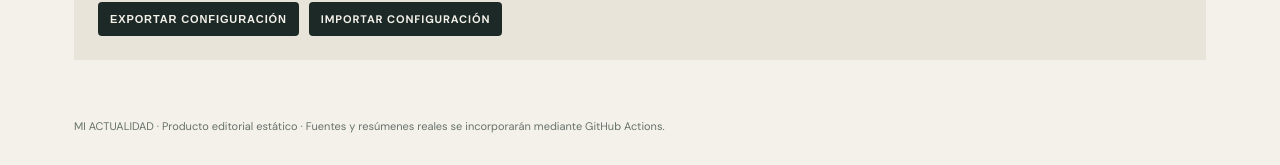
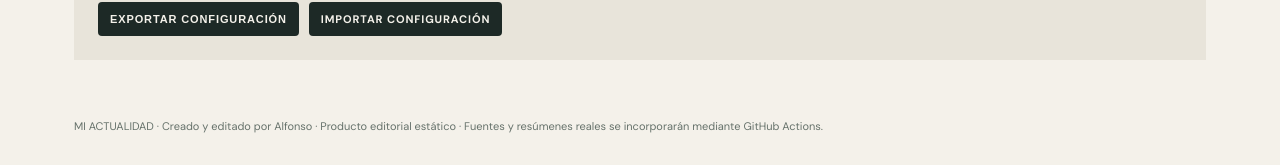
Before and after one commit to jalfpozuelo-alt/mi-actualidad, a React (Vite) app: page / in a window 1280 px wide. Shown: the part 1975-2140 px from the top of the page. Built offline with nearby package versions, Linux system fonts and the light colour scheme.

Commit message:
ui: add discreet creator credit

```diff
--- a/src/main.tsx
+++ b/src/main.tsx
@@ -29,7 +29,7 @@ function App(){
  <div className="countryBar"><button className="filterToggle" onClick={()=>setFilterOpen(!filterOpen)} aria-expanded={filterOpen}>FILTRAR PAÍSES <span>{selected.length}/{countries.length}</span>⌄</button>{filterOpen&&<div className="countryMenu">{countries.map(c=><label key={c}><input type="checkbox" checked={selected.includes(c)} onChange={e=>setSelected(e.target.checked?[...selected,c]:selected.filter(x=>x!==c))}/>{flags[c]} {c}</label>)}<button className="closeFilter" onClick={()=>setFilterOpen(false)}>LISTO</button></div>}</div>
  <main><div className="toolbar"><div><span>Edición: {edition}{editionTime&&<> · {editionTime} h</>} · {stories.filter(s=>!['Tecnología','Medicina','Nutrición'].includes(s.section)).length} titulares · {selected.length} países activos</span><small className="scheduleInfo">Actualización automática diaria a las 07:00 h · Próxima: {nextUpdate()}</small></div><button onClick={refresh} disabled={updating}>{updating?'COMPROBANDO…':'ACTUALIZAR NOTICIAS'}</button></div>{pipeline&&<div className="notice" aria-live="polite"><span>{pipeline}</span>{lastChecked&&<small className="lastChecked">Última comprobación: {lastChecked}</small>}</div>}
  {tab==='EUROPA POLÍTICA'?null:tab==='PORTADA'?<><section className="hero"><p className="kicker">PORTADA</p><h1>Las noticias que importan, explicadas con claridad.</h1><p>Titulares actuales de fuentes abiertas. Pulsa cualquier titular para leer el artículo original.</p></section><h2>Las cinco principales</h2><div className="grid">{cover.map(s=><Card s={s} key={s.id}/>)}</div></>:<><section className="sectionHead"><p className="kicker">{tab}</p><h1>Actualidad de {tab.toLowerCase()}</h1></section><div className="grid">{visible.map(s=><Card s={s} key={s.id}/>)}</div></>}
- <section className="settings"><h2>Preferencias</h2><p>El filtro de países está disponible arriba para consultarlo sin volver al final de la página.</p><div className="actions"><button onClick={exportConfig}>EXPORTAR CONFIGURACIÓN</button><label className="button">IMPORTAR CONFIGURACIÓN<input type="file" accept="application/json" onChange={importConfig}/></label></div></section></main><footer>MI ACTUALIDAD · Producto editorial estático · Fuentes y resúmenes reales se incorporarán mediante GitHub Actions.</footer></div>;
+ <section className="settings"><h2>Preferencias</h2><p>El filtro de países está disponible arriba para consultarlo sin volver al final de la página.</p><div className="actions"><button onClick={exportConfig}>EXPORTAR CONFIGURACIÓN</button><label className="button">IMPORTAR CONFIGURACIÓN<input type="file" accept="application/json" onChange={importConfig}/></label></div></section></main><footer>MI ACTUALIDAD · Creado y editado por Alfonso · Producto editorial estático · Fuentes y resúmenes reales se incorporarán mediante GitHub Actions.</footer></div>;
 }
 function Card({s}:{s:Story}){return <article className="card">{s.image?<img className="storyImage" src={s.image} alt=""/>:<div className="placeholder" aria-hidden="true"/>}<div className="meta">{flags[s.country]||'🌐'} {s.country}</div><h3><a href={s.source.url} target="_blank" rel="noreferrer">{s.title}</a></h3><p>{s.summary||'Titular disponible en la fuente original.'}</p><div className="source">Fuente principal: <a href={s.source.url} target="_blank" rel="noreferrer">{s.source.name}</a><br/>Actualizado {new Date(s.updatedAt).toLocaleString('es-ES',{dateStyle:'medium',timeStyle:'short'})}</div></article>}
 createRoot(document.getElementById('root')!).render(<App/>);
```
